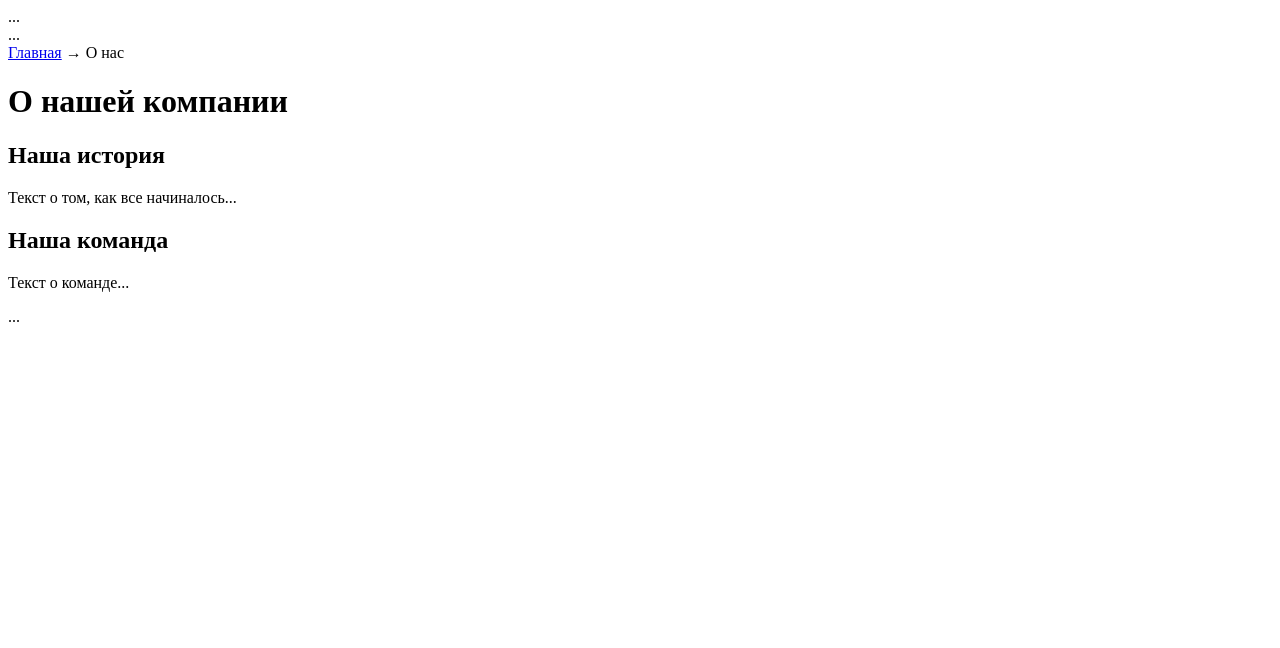
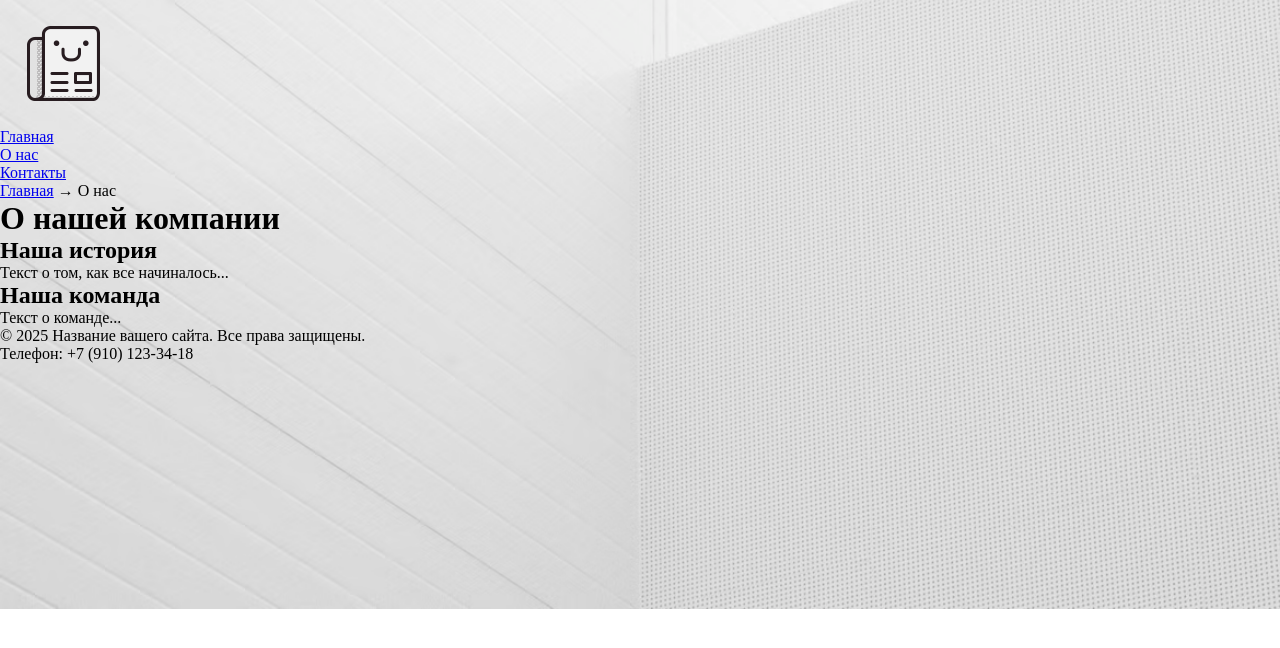
Before and after one commit to Evenysh/Project, a plain HTML site: page docs/about.html in a window 1280 px wide. Drawn offline with Linux system fonts and the light colour scheme.

Commit message:
Внесены изменения

```diff
--- a/docs/about.html
+++ b/docs/about.html
@@ -1,13 +1,24 @@
 <!DOCTYPE html>
 <html lang="ru">
 <head>
- ... <!-- Скопируйте весь блок <head> из index.html -->
- <title>О нас - Название вашего сайта</title>
- <meta name="description" content="Узнайте больше о нашей компании и истории">
+  <meta charset="UTF-8">
+  <meta name="viewport" content="width=device-width, initial-scale=1.0">
+  <link rel="icon" href="assets/favicon.ico" type="image/x-icon">
+  <link rel="stylesheet" href="../static/styles.css">
+  <title>О нас - Название вашего сайта</title>
+  <meta name="description" content="Узнайте больше о нашей компании и истории">
 </head>
 <body>
  <header>
- ... <!-- Скопируйте весь блок <header> из index.html -->
+    <img src="favicon.ico" style="display: block; margin-left: 0;">
+     <!-- Главное меню навигации -->
+     <nav>
+     <ul>
+     <li><a href="index.html">Главная</a></li>
+     <li><a href="about.html">О нас</a></li>
+     <li><a href="contacts.html">Контакты</a></li>
+     </ul>
+     </nav>
  </header>
  <main>
  <!-- Простые "хлебные крошки" -->
@@ -26,7 +37,8 @@
  </section>
  </main>
  <footer>
- ... <!-- Скопируйте весь блок <footer> из index.html -->
+     <p>&copy; 2025 Название вашего сайта. Все права защищены.</p>
+     <p>Телефон: +7 (910) 123-34-18</p>
  </footer>
 </body>
 </html>
```
Also changed, not shown: docs/contacts.html (+19 -17 lines), docs/index.html (+1 -1 lines), docs/favicon.ico (added).
